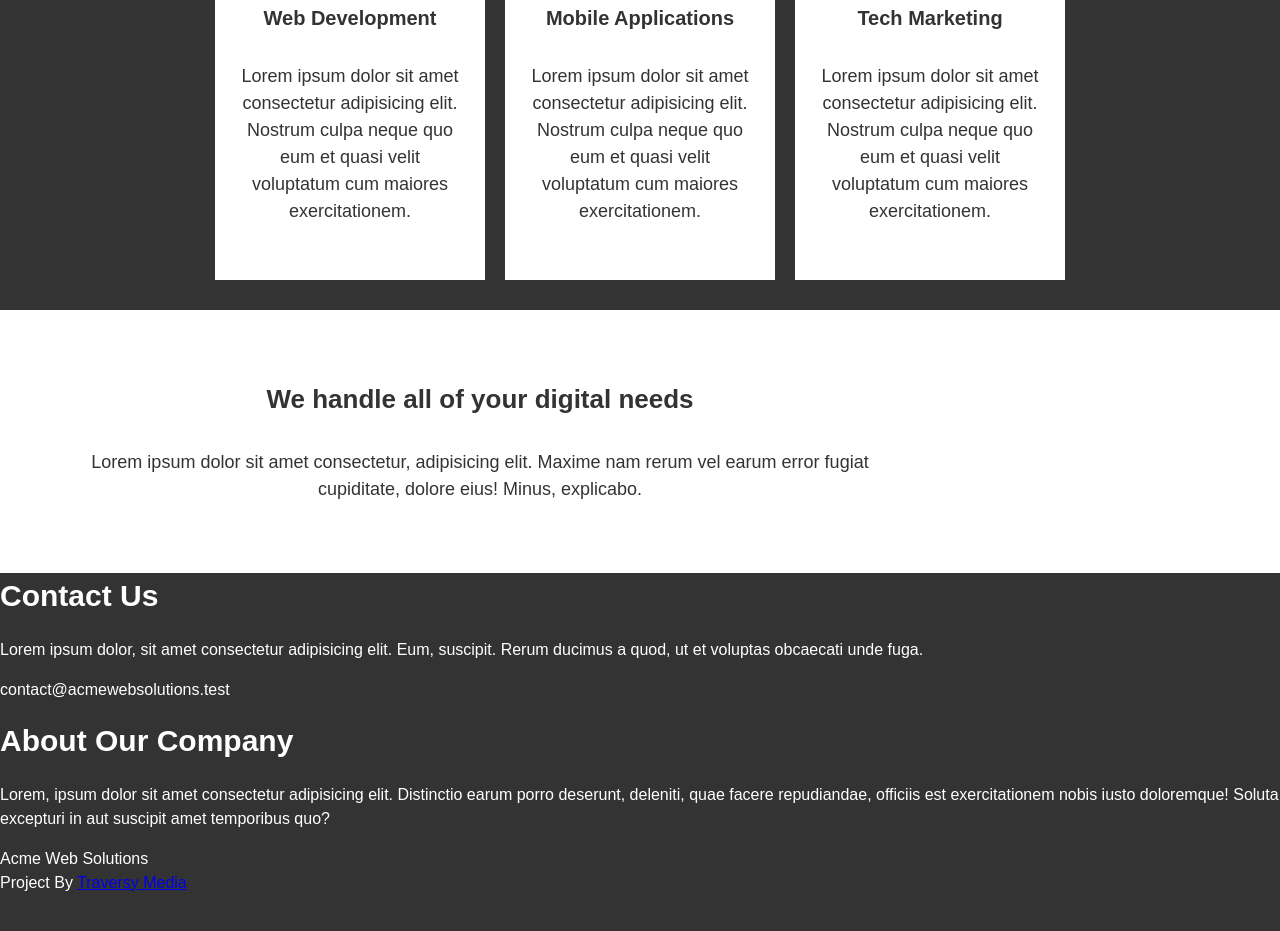
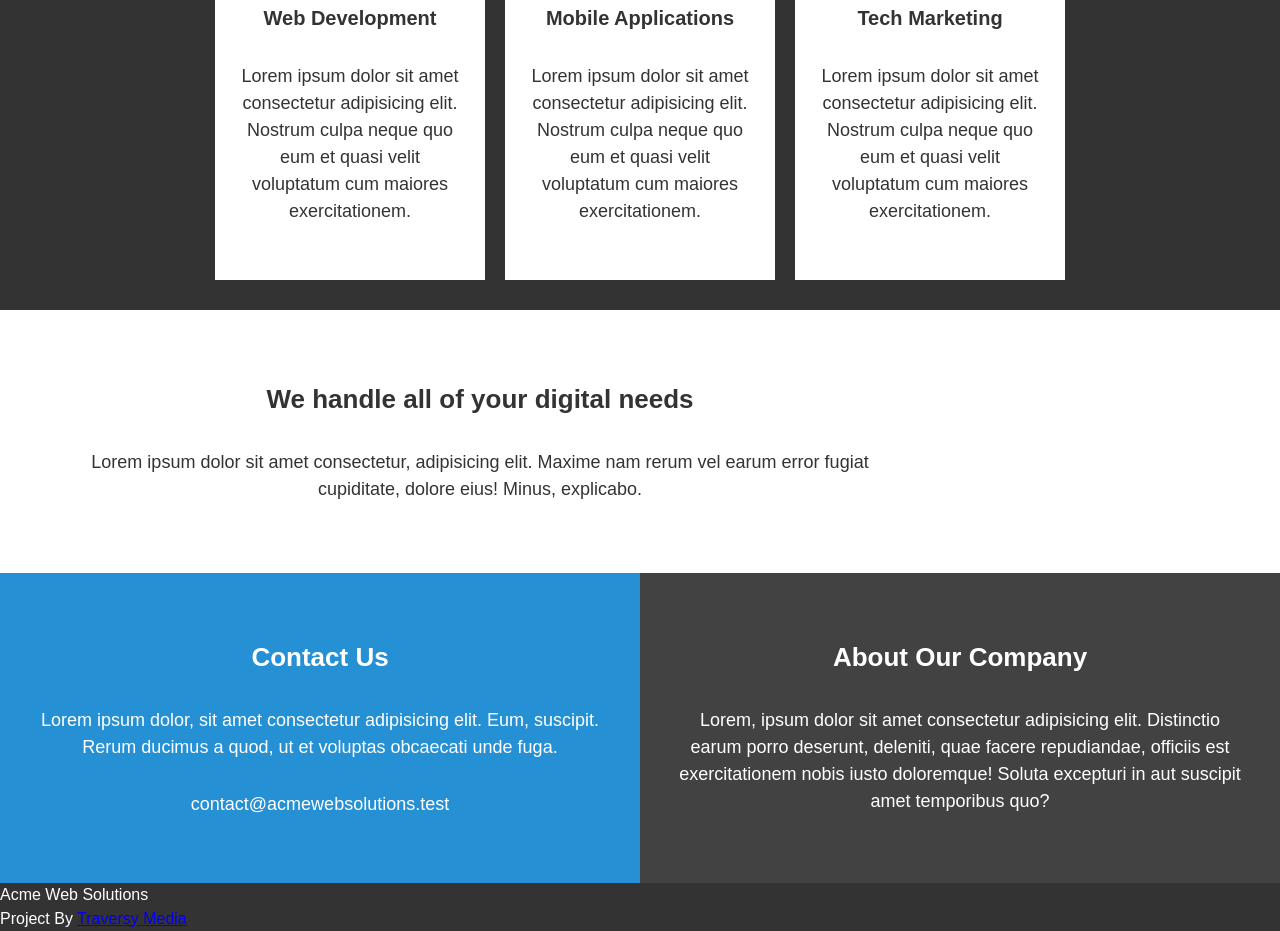
Before and after one commit to ostyyy/Flex-Adaptive-Layout, a plain HTML site: page index.html in a window 1280 px wide. Shown: the part 1137-2068 px from the top of the page. Before the commit the page ends 2032 px from the top, so only its background shows below. Drawn offline with Linux system fonts and the light colour scheme.

Commit message:
Style section D

```diff
--- a/assets/css/style.css
+++ b/assets/css/style.css
@@ -158,6 +158,38 @@ h2 {
     margin: 0;
 }
 
+/* ---- Section D ---- */
+#section-d {
+    display: flex;
+    text-align: center;
+}
+
+.info-box-b {
+    background: #2690d4;
+    color: #fff;
+    padding: 35px;
+    width: 50%;
+}
+
+.info-box-g {
+    background-color: #424242;
+    color: #fff;
+    padding: 35px;
+    width: 50%;
+}
+
+.info-box-b > h2,
+.info-box-g > h2 {
+    font-size: 26px;
+    margin: 30px 0;
+}
+
+.info-box-b > p,
+.info-box-g > p {
+    font-size: 18px;
+    margin: 30px 0;
+}
+
 /* ---- Media ---- */
 
 @media (max-width: 700px) {
@@ -183,4 +215,13 @@ h2 {
     }
 
     /* ---- Section D ---- */
+    #section-d {
+        flex-direction: column;
+    }
+
+    .info-box-b,
+    .info-box-g {
+        width: 100%;
+    }
+
 }
```
